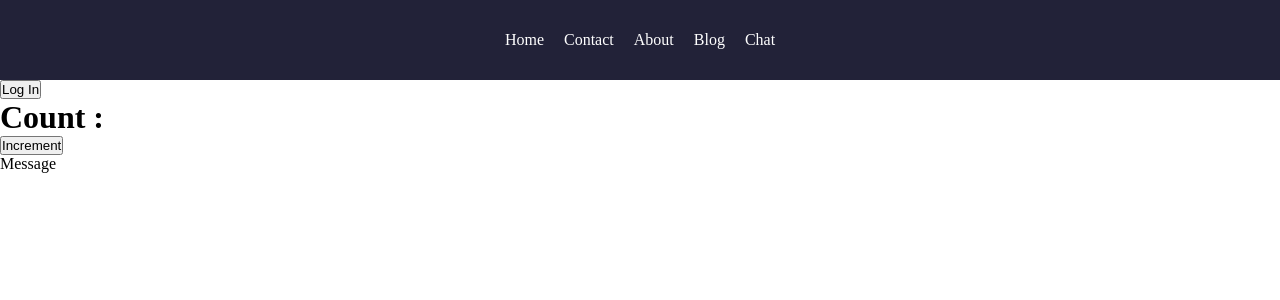
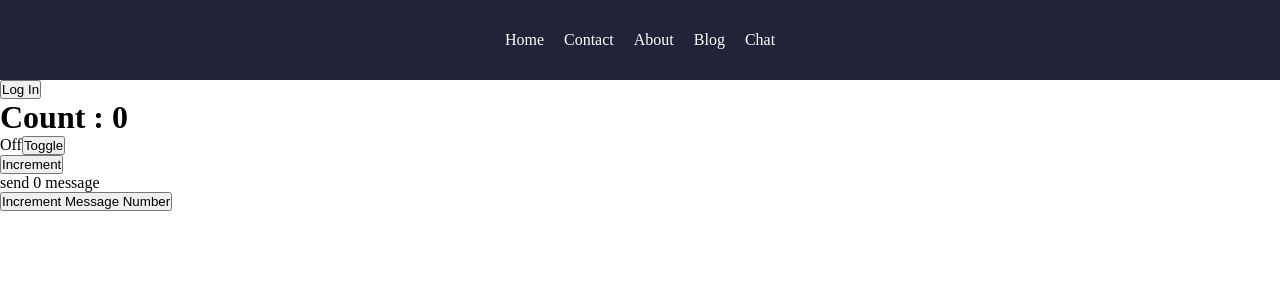
Before and after one commit to sohan065/React_Practice, a React (Create React App) app: page /about in a window 1280 px wide. Shown: the top 300 px of the page. Built offline with nearby package versions, Linux system fonts and the light colour scheme.

Commit message:
react memo and call back function done

```diff
--- a/src/components/Router/About.js
+++ b/src/components/Router/About.js
@@ -1,20 +1,32 @@
-import React, { useState } from 'react';
+import React, { useCallback, useState } from 'react';
 import Message from '../../pages/Message';
 
 export default function About() {
-    const [count, setCount] = useState();
+    const [count, setCount] = useState(0);
+    const [toggle, setToggle] = useState(false);
 
+    const handleIncrement = useCallback(() => {
+        setCount(count + 1);
+    }, [count]);
     console.log('app rendering');
     return (
         <div>
             <h1>Count : {count}</h1>
+            {toggle ? 'On' : 'Off'}
+            <button
+                onClick={() => {
+                    setToggle(!toggle);
+                }}>
+                Toggle
+            </button>
+            <br></br>
             <button
                 onClick={() => {
                     setCount((count) => count + 1);
                 }}>
                 Increment
             </button>
-            <Message />
+            <Message numberOfMesage={count} onIcrement={handleIncrement} />
         </div>
     );
 }
--- a/src/pages/Message.js
+++ b/src/pages/Message.js
@@ -1,6 +1,11 @@
-import React from 'react';
+import React, { memo } from 'react';
 
-export default function Message() {
+export default memo(function Message({ numberOfMesage, onIcrement }) {
     console.log('message render');
-    return <div>Message</div>;
-}
+    return (
+        <div>
+            <p>send {numberOfMesage} message</p>
+            <button onClick={onIcrement}>Increment Message Number</button>
+        </div>
+    );
+});
```
